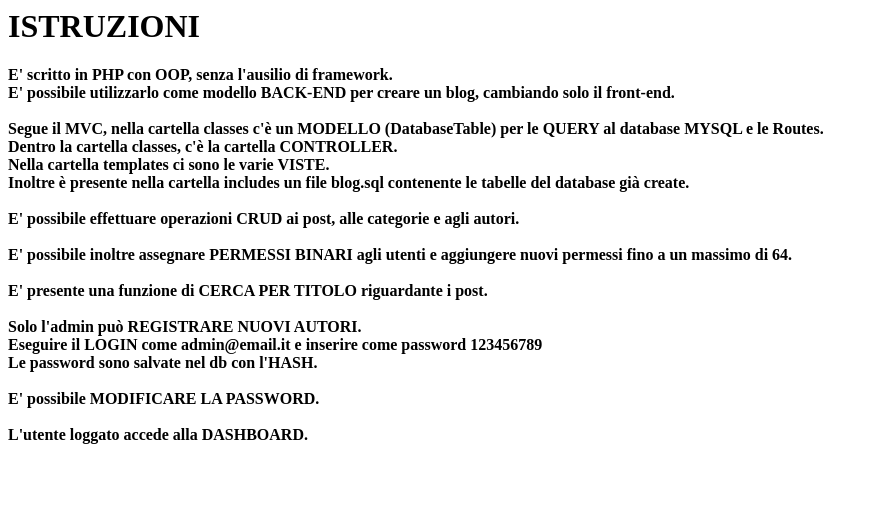
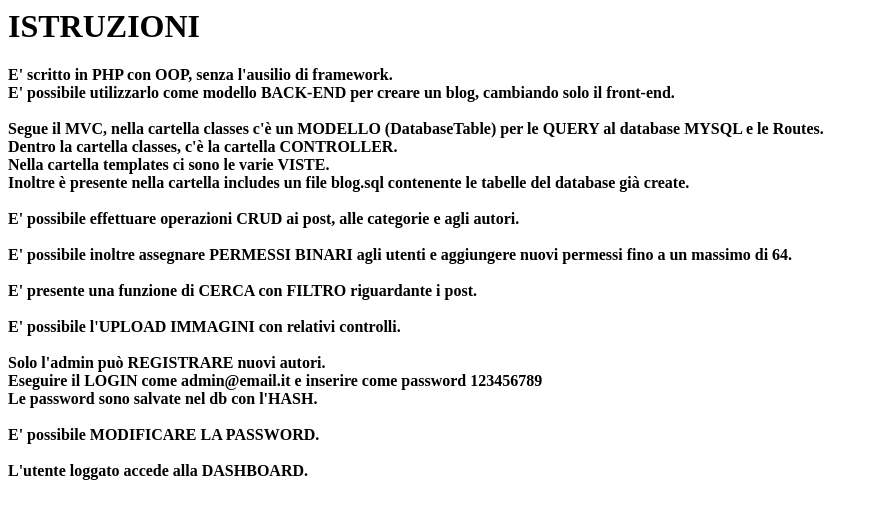
Before and after one commit to albertotomatis/php_blog, a PHP site: page /home.php in a window 1280 px wide. Shown: the top 519 px of the page, without its empty margins (0-878 px from the left). Run offline with PHP 8.4, Linux system fonts and the light colour scheme.

Commit message:
Modifiche varie

```diff
--- a/classes/PostRoutes.php
+++ b/classes/PostRoutes.php
@@ -79,6 +79,10 @@
 				'GET' => [
 					'controller' => $authorController,
 					'action' => 'list'
+				],
+                'POST' => [
+					'controller' => $postController,
+					'action' => 'searchByAuthor'
 				],
 				'login' => true,
                 // prima assegnare il permesso all'admin, poi scrivere questa riga
--- a/templates/dashboard.php
+++ b/templates/dashboard.php
@@ -12,7 +12,7 @@
                 <li><a class="btn btn-blue w-20" style="margin: 5px;" href="index.php?route=category/list">Categorie</a></li>
             <?php endif; ?>
             <?php if ($user->id && $user->hasPermission(Author::USER_MANAGE['EDIT_USER_ACCESS'])) : ?>
-                <li><a class="btn btn-blue w-20" style="margin: 5px;" href="index.php?route=author/list">Gestisci autori</a></li>
+                <li><a class="btn btn-blue w-20" style="margin: 5px;" href="index.php?route=author/list">Gestisci autori e post</a></li>
             <?php endif; ?>
         </ul>
          </div>
--- a/templates/home.php
+++ b/templates/home.php
@@ -3,27 +3,29 @@
           <div class="container-xl">
 <h1>ISTRUZIONI</h1>
             <h4>
-            E' scritto in PHP con OOP, senza l'ausilio di framework.<br>
-E' possibile utilizzarlo come modello BACK-END per creare un blog, cambiando solo il front-end.<br><br>
+            E' scritto in <span class="bg-lime">PHP con OOP</span>, senza l'ausilio di framework.<br>
+E' possibile utilizzarlo come modello <span class="bg-lime">BACK-END</span> per creare un blog, cambiando solo il front-end.<br><br>
 
-Segue il MVC, nella cartella classes c'è un MODELLO (DatabaseTable) per le QUERY al database MYSQL e le Routes.<br>
-Dentro la cartella classes, c'è la cartella CONTROLLER.<br>
-Nella cartella templates ci sono le varie VISTE.<br>
+Segue il <span class="bg-lime">MVC</span>, nella cartella classes c'è un <span class="bg-lime">MODELLO</span> (DatabaseTable) per le <span class="bg-lime">QUERY</span> al database <span class="bg-lime">MYSQL</span> e le <span class="bg-lime">Routes.</span><br>
+Dentro la cartella classes, c'è la cartella <span class="bg-lime">CONTROLLER.</span><br>
+Nella cartella templates ci sono le varie <span class="bg-lime">VISTE.</span><br>
 Inoltre è presente nella cartella includes un file blog.sql contenente le tabelle del database già create.<br><br>
 
-E' possibile effettuare operazioni CRUD ai post, alle categorie e agli autori.<br><br>
+E' possibile effettuare operazioni <span class="bg-lime">CRUD</span> ai post, alle categorie e agli autori.<br><br>
 
-E' possibile inoltre assegnare PERMESSI BINARI agli utenti e aggiungere nuovi permessi fino a un massimo di 64.<br><br>
+E' possibile inoltre assegnare <span class="bg-lime">PERMESSI BINARI</span> agli utenti e aggiungere nuovi permessi fino a un massimo di 64.<br><br>
 
-E' presente una funzione di CERCA PER TITOLO riguardante i post.<br><br>
+E' presente una funzione di <span class="bg-lime">CERCA con FILTRO</span> riguardante i post.<br><br>
 
-Solo l'admin può REGISTRARE NUOVI AUTORI.<br>
-Eseguire il LOGIN come admin@email.it e inserire come password 123456789<br>
-Le password sono salvate nel db con l'HASH.<br><br>
+E' possibile l'<span class="bg-lime">UPLOAD IMMAGINI</span> con relativi controlli.<br><br>
 
-E' possibile MODIFICARE LA PASSWORD.<br><br>
+Solo l'admin può <span class="bg-lime">REGISTRARE</span> nuovi autori.<br>
+Eseguire il <span class="bg-lime">LOGIN</span> come admin@email.it e inserire come password 123456789<br>
+Le <span class="bg-lime">password</span> sono salvate nel db con l'<span class="bg-lime">HASH</span>.<br><br>
 
-L'utente loggato accede alla DASHBOARD.
+E' possibile <span class="bg-lime">MODIFICARE LA PASSWORD.</span><br><br>
+
+L'utente loggato accede alla <span class="bg-lime">DASHBOARD.</span>
 </h4>
 
           </div>
--- a/templates/posts/postsByAuthor.php
+++ b/templates/posts/postsByAuthor.php
@@ -8,7 +8,6 @@
                             <path stroke="none" d="M0 0h24v24H0z" fill="none" />
                             <polyline points="15 6 9 12 15 18" />
                         </svg> Torna alla dashboard</a></h2>
-
 <!-- i tuoi post -->
 <h2 style="margin-bottom: 10px; margin-top: 25px;">I tuoi post</h2>
            <div class="row row-cards" style="margin-top: 10px;">
```
Also changed, not shown: classes/controllers/PostController.php (+17 -2 lines), public/css/style.css (+0 -13 lines), templates/permissions/authorlist.php (+10 -4 lines), templates/search/result.php (+21 -2 lines), README.md, public/images/images63c7c6bb1771b.jpg (deleted), public/images/images63c7c6dabe4e5.jpg (deleted).
